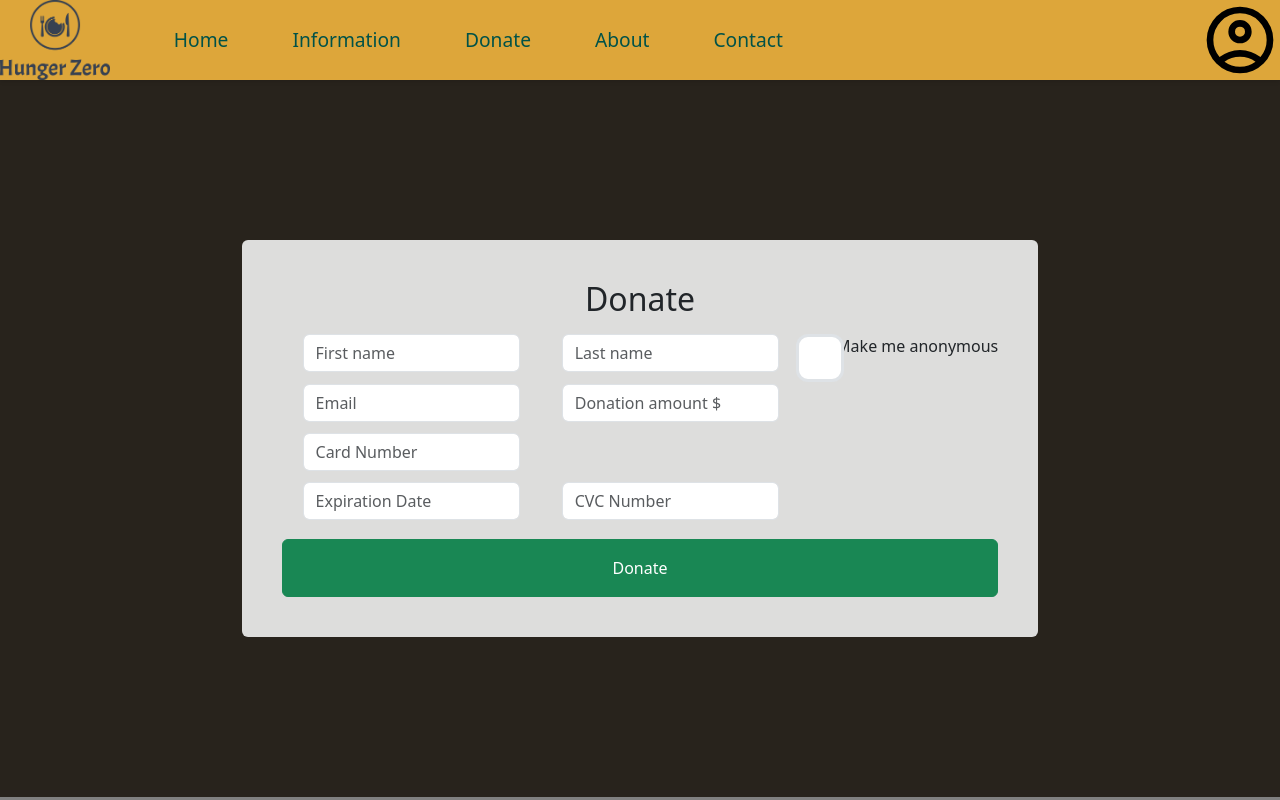
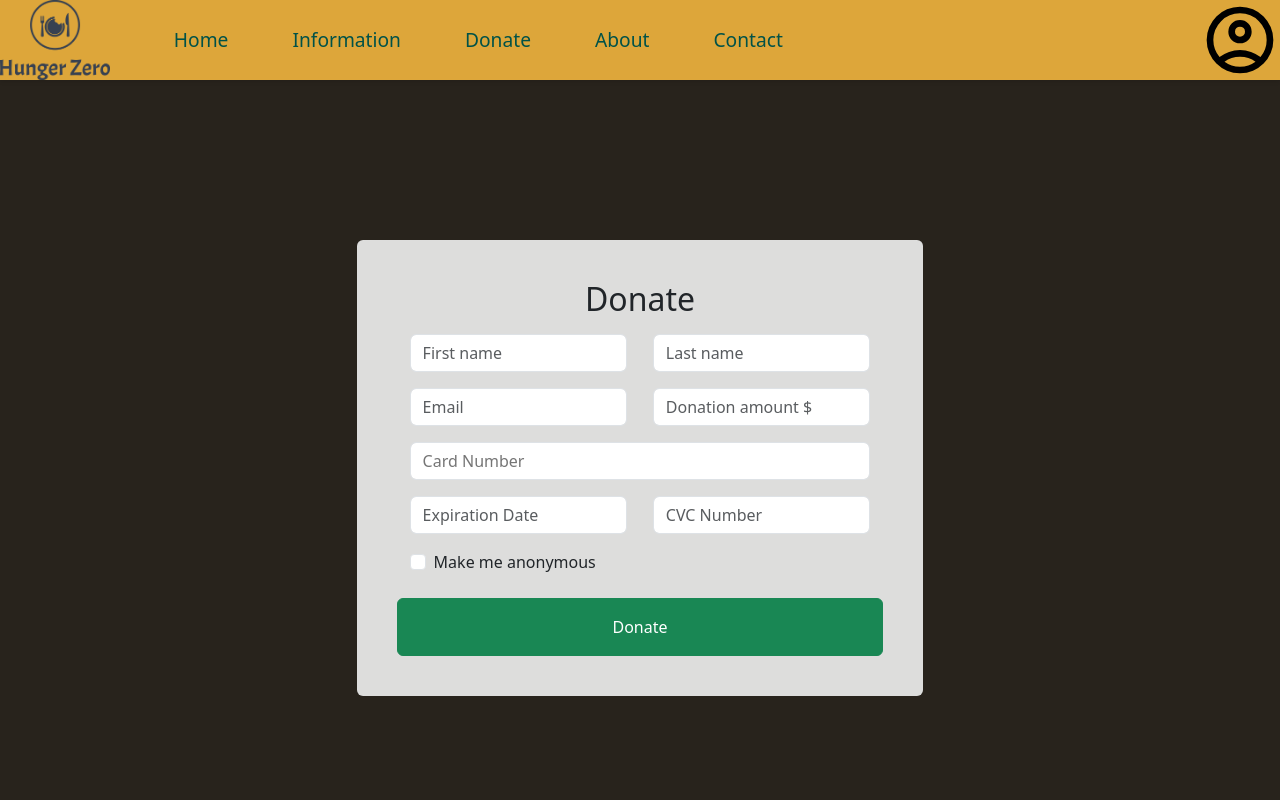
Before and after one commit to erikpersson0884/DAT257-Agile-software-project-management, a React (Vite) app in the folder Frontend/DAT257_Website/: page / in a window 1280 px wide. Shown: the top 800 px of the page. Built offline with nearby package versions, Linux system fonts and the light colour scheme; no server answers.

Commit message:
update, updated the donationbox form so that it was scalable.

```diff
--- a/Frontend/DAT257_Website/src/Components/DonationBox/DonationBox.css
+++ b/Frontend/DAT257_Website/src/Components/DonationBox/DonationBox.css
@@ -1,7 +1,6 @@
 .wrapperDonationBox {
     display: flex;
     justify-content: space-between;
-
     margin-inline: auto;
 }
 
@@ -23,18 +22,45 @@
     display: flex;
     justify-content: space-between;
     flex-direction: column;
-    gap: 0.7rem;
+    gap: 1rem;
 }
-
-.wrapperDonationBox .form-check-input {
-    scale: 3;
-    margin-top: 16px;
-    margin-left: 12px;
-}
-
 
 .wrapperDonationBox .form-group {
     display: flex;
     flex-direction: row;
-    gap: 0.5rem;
+    gap: 1/3rem;
+    width: 100%;
 }
+
+.wrapperDonationBox .form-check-input {
+    scale: 1;
+}
+
+.wrapperDonationBox .checkbox-lg {
+    margin-left: 1vw;
+}
+
+.wrapperDonationBox .form-control-full {
+    width: 100%;
+    margin-left: 1vw;
+    margin-right: 1vw;
+    display: block;
+    padding: 0.375rem 0.75rem;
+    font-size: 1rem;
+    font-weight: 400;
+    line-height: 1.5;
+    color: var(--bs-body-color);
+    -webkit-appearance: none;
+    -moz-appearance: none;
+    appearance: none;
+    background-color: var(--bs-body-bg);
+    background-clip: padding-box;
+    border: var(--bs-border-width) solid var(--bs-border-color);
+    border-radius: var(--bs-border-radius);
+    transition: border-color 0.15s ease-in-out, box-shadow 0.15s ease-in-out;
+}
+
+.wrapperDonationBox input[type="checkbox" i] {
+    padding: 0;
+    margin-right: 0.5rem;
+}
--- a/Frontend/DAT257_Website/src/Components/DonationBox/DonationBox.tsx
+++ b/Frontend/DAT257_Website/src/Components/DonationBox/DonationBox.tsx
@@ -59,16 +59,6 @@ function DonationBox() {
                   value={lastName}
                   onChange={(e) => setLastName(e.target.value)}
                 ></input>
-
-                <div className="checkbox-lg">
-                  <input className="form-check-input" type="checkbox" defaultChecked={false} onChange={(e) => setIsAnonymous(!isAnonymous)}></input>
-                </div>
-
-               <div className="anonymous-label">
-               <label className="form-check-label" htmlFor="flexCheckDefault"> Make me anonymous </label>
-               </div>
-
-
             </div>
 
             <div className="form-group">
@@ -95,7 +85,7 @@ function DonationBox() {
                 <label htmlFor="cardNumber" className="form-label"></label>
                 <input
                   type="text"
-                  className="form-control"
+                  className="form-control-full"
                   placeholder="Card Number"
                   value={cardNumber}
                   onChange={(e) => setCardNumber(e.target.value)}
@@ -122,6 +112,16 @@ function DonationBox() {
                 ></input>
             </div>
 
+            <div className="form-group">
+              <div className="checkbox-lg">
+                <input className="form-check-input" type="checkbox" defaultChecked={false} onChange={(e) => setIsAnonymous(!isAnonymous)}></input>
+              </div>
+
+              <div className="anonymous-label">
+              <label className="form-check-label" htmlFor="flexCheckDefault"> Make me anonymous </label>
+              </div>
+            </div>
+
             <button type="submit" className="btn btn-success py-3 w-100 mt-2">
               Donate
             </button>
```
